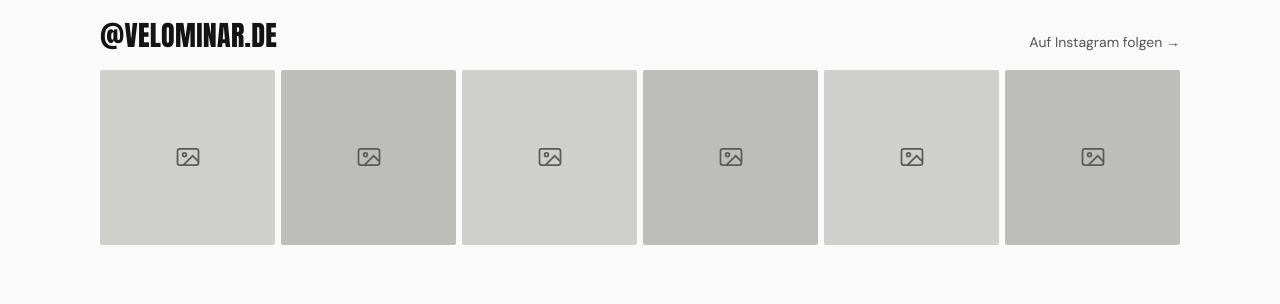
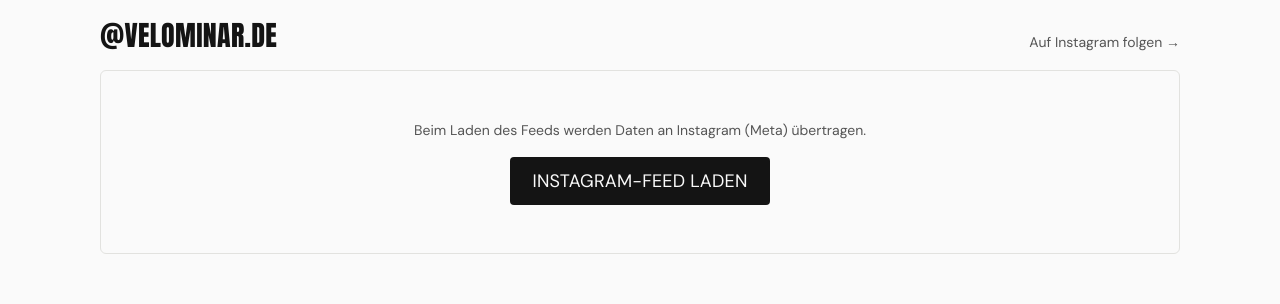
Before and after one commit to lindstroem165/velominar-site, a React (Vite) app: page / in a window 1280 px wide. Shown: the part 1761-2065 px from the top of the page. Built offline with nearby package versions, Linux system fonts and the light colour scheme.

Commit message:
Instagram-Feed als Profil-Embed mit Klick-Einwilligung einbinden
Co-Authored-By: Claude Opus 5.5 <noreply@anthropic.com>

```diff
--- a/src/App.jsx
+++ b/src/App.jsx
@@ -1,9 +1,54 @@
+import { useEffect, useState } from 'react'
 import Logo from './components/Logo.jsx'
 import { projects, statusLabel, INSTAGRAM_URL } from './projects.js'
 
-// Bilder für den Instagram-Streifen: Dateien nach /public/images/insta/ legen
-// und hier eintragen. Leere Strings bleiben Platzhalter.
-const instaImages = ['', '', '', '', '', '']
+// Offizielles Instagram-Profil-Embed. Es wird erst nach Klick geladen, damit
+// ohne Einwilligung keine Daten an Meta gehen. Die Wahl merkt sich der Browser.
+const INSTA_CONSENT_KEY = 'insta-consent'
+const instaEmbed = `<blockquote class="instagram-media" data-instgrm-permalink="${INSTAGRAM_URL}" data-instgrm-version="14"></blockquote>`
+
+function readInstaConsent() {
+  try {
+    return localStorage.getItem(INSTA_CONSENT_KEY) === '1'
+  } catch {
+    return false
+  }
+}
+
+function InstaFeed() {
+  const [consent, setConsent] = useState(readInstaConsent)
+
+  useEffect(() => {
+    if (!consent) return
+    if (window.instgrm) {
+      window.instgrm.Embeds.process()
+    } else {
+      const script = document.createElement('script')
+      script.src = 'https://www.instagram.com/embed.js'
+      script.async = true
+      document.body.appendChild(script)
+    }
+  }, [consent])
+
+  function accept() {
+    try {
+      localStorage.setItem(INSTA_CONSENT_KEY, '1')
+    } catch {
+      // ohne Speicher gilt die Einwilligung nur für diesen Besuch
+    }
+    setConsent(true)
+  }
+
+  if (consent) return <div className="insta__embed" dangerouslySetInnerHTML={{ __html: instaEmbed }} />
+  return (
+    <div className="insta__consent">
+      <p>Beim Laden des Feeds werden Daten an Instagram (Meta) übertragen.</p>
+      <button type="button" className="button" onClick={accept}>
+        Instagram-Feed laden
+      </button>
+    </div>
+  )
+}
 
 function Media({ src, alt, hint, className = '', dark = false }) {
   if (src) return <img className={`media ${className}`} src={src} alt={alt} loading="lazy" />
@@ -124,11 +169,7 @@ export default function App() {
             <h2 className="section-title">@velominar.de</h2>
             <a href={INSTAGRAM_URL} target="_blank" rel="noopener">Auf Instagram folgen →</a>
           </div>
-          <a className="insta__strip" href={INSTAGRAM_URL} target="_blank" rel="noopener" aria-label="velominar auf Instagram">
-            {instaImages.map((src, i) => (
-              <Media key={i} src={src} alt="" className="insta__img" />
-            ))}
-          </a>
+          <InstaFeed />
         </section>
       </main>
 
--- a/src/index.css
+++ b/src/index.css
@@ -164,9 +164,19 @@ a.card:hover .card__title { color: var(--accent); }
 .insta__head { display: flex; justify-content: space-between; align-items: baseline; gap: 12px; }
 .insta__head a { font-size: 14px; color: var(--ink-soft); text-decoration: none; }
 .insta__head a:hover { color: var(--accent); }
-.insta__strip { display: grid; grid-template-columns: repeat(6, minmax(0, 1fr)); gap: 6px; }
-.insta__img { aspect-ratio: 1; border-radius: 2px; }
-.insta__img.placeholder:nth-child(even) { background: var(--ph-alt); }
+.insta__embed { display: flex; justify-content: center; }
+.insta__consent {
+  display: flex;
+  flex-direction: column;
+  align-items: center;
+  gap: 16px;
+  padding: 48px 24px;
+  border: 1px solid var(--line);
+  border-radius: var(--radius);
+  text-align: center;
+}
+.insta__consent p { margin: 0; font-size: 14px; color: var(--ink-soft); }
+.insta__consent .button { border: 0; font-family: inherit; cursor: pointer; }
 
 /* Footer */
 .footer { background: var(--ink); color: #bbb; font-size: 14px; }
@@ -195,7 +205,6 @@ a.card:hover .card__title { color: var(--accent); }
   .featured { grid-template-columns: 1fr; gap: 20px; padding-block: 40px; }
   .grid { grid-template-columns: repeat(2, minmax(0, 1fr)); gap: 24px 12px; }
   .card__title { font-size: 18px; }
-  .insta__strip { grid-template-columns: repeat(3, minmax(0, 1fr)); }
   .footer__inner { flex-direction: column; align-items: flex-start; }
 }
 
```
Also changed, not shown: 1 other file (tests, documents, lock files or other folders).
